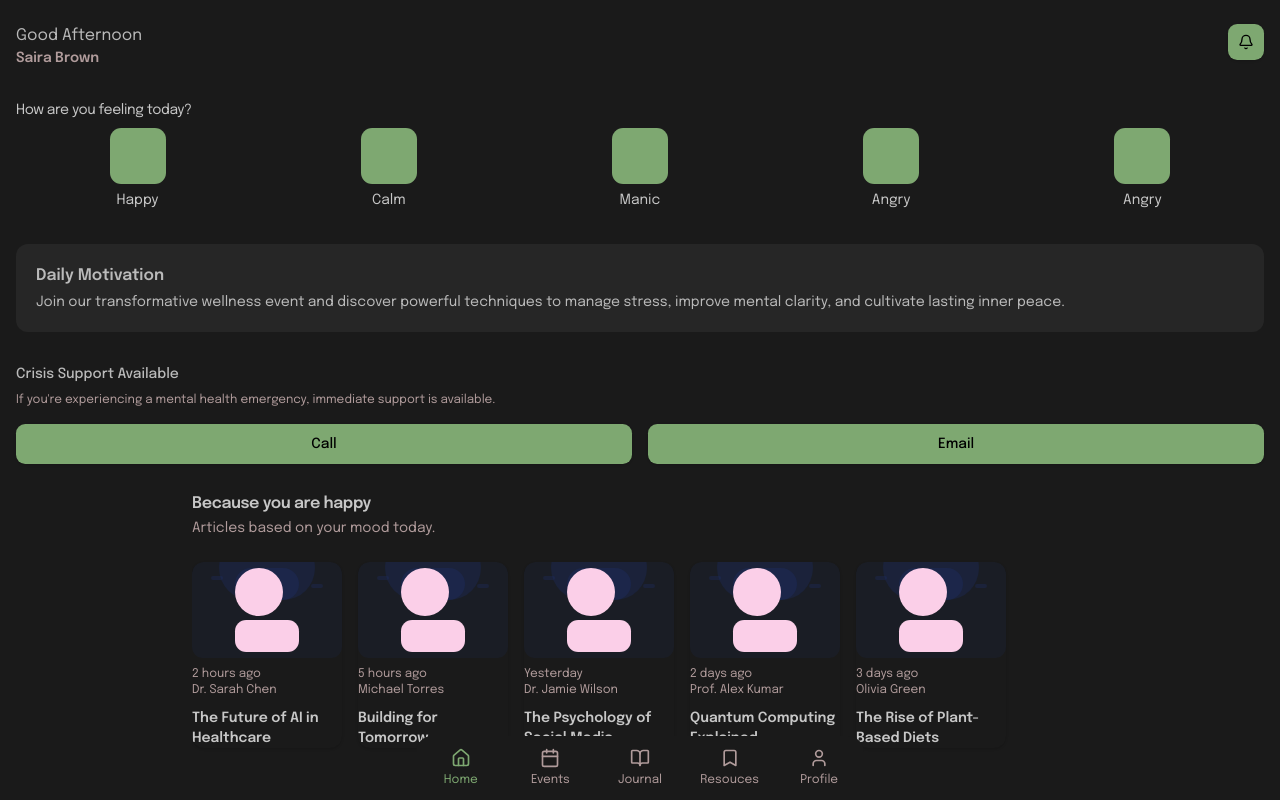
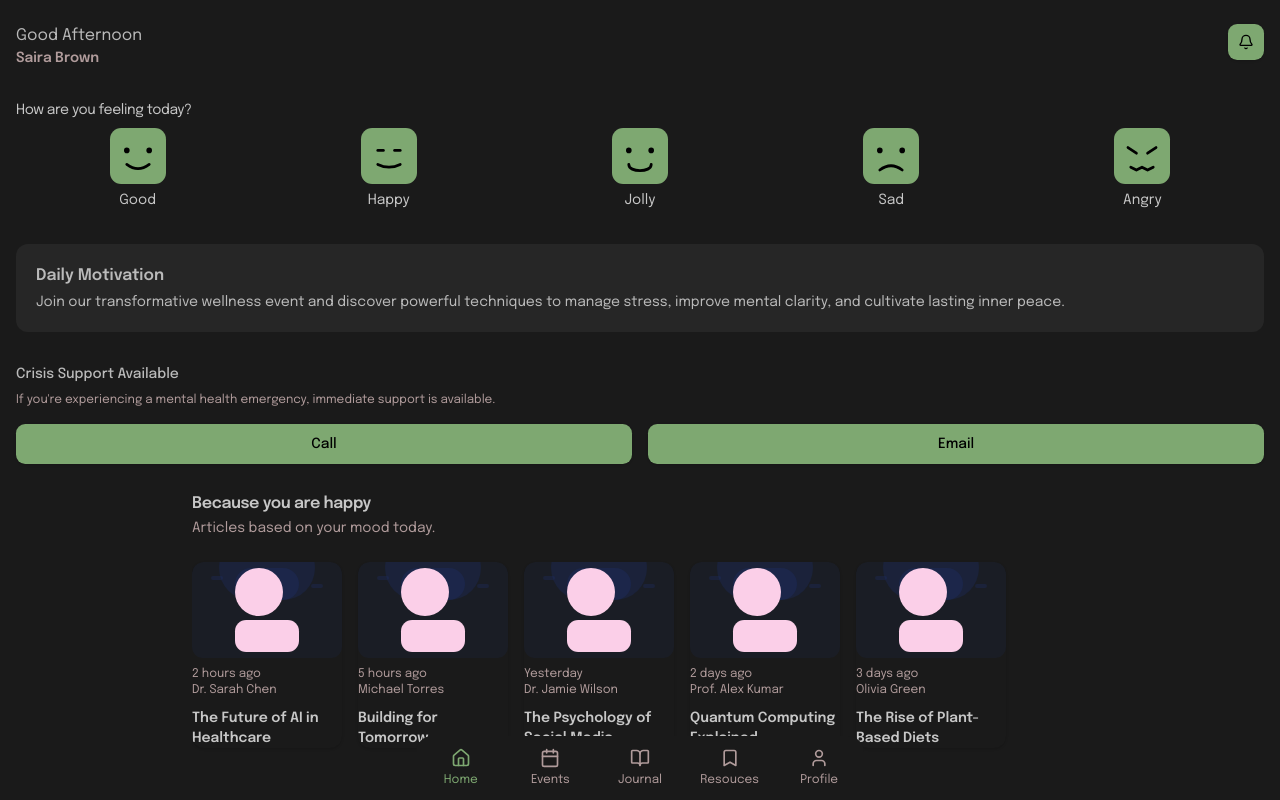
Before and after one commit to marknature/mental-compass, a Next.js app: page / in a window 1280 px wide. Built offline with nearby package versions, Linux system fonts and the light colour scheme.

Commit message:
feat: added faces

```diff
--- a/app/page.tsx
+++ b/app/page.tsx
@@ -4,14 +4,36 @@ import PageSection from "./_components/articles-grid";
 import { Bell } from "lucide-react";
 import { Button } from "@/components/ui/button";
 
+type Mood = "good" | "happy" | "jolly" | "sad" | "angry";
 export default function Home() {
-  const moods = [
-    { label: "Happy", color: "bg-pink-300/30" },
-    { label: "Calm", color: "bg-purple-300/30" },
-    { label: "Manic", color: "bg-cyan-300/30" },
-    { label: "Angry", color: "bg-orange-300/30" },
-    { label: "Angry", color: "bg-orange-300/30" },
+  const moods: { type: Mood; label: string; color: string }[] = [
+    {
+      type: "good",
+      label: "Good",
+      color: "bg-yellow-200 hover:bg-yellow-300",
+    },
+    {
+      type: "happy",
+      label: "Happy",
+      color: "bg-pink-200 hover:bg-pink-300",
+    },
+    {
+      type: "jolly",
+      label: "Jolly",
+      color: "bg-blue-300 hover:bg-blue-400",
+    },
+    {
+      type: "sad",
+      label: "Sad",
+      color: "bg-blue-200 hover:bg-blue-300",
+    },
+    {
+      type: "angry",
+      label: "Angry",
+      color: "bg-red-300 hover:bg-red-400",
+    },
   ];
+
   return (
     <div className="space-y-8">
       <header className="flex items-start justify-between">
@@ -40,7 +62,9 @@ export default function Home() {
                 key={index}
                 className={`bg-primary w-14 h-14 rounded-lg flex mb-1 items-center justify-center `}
                 aria-label={`Select mood: ${mood.label}`}
-              />
+              >
+                <FaceSvg mood={mood.type} />
+              </button>
               <span className="text-sm">{mood.label}</span>
             </span>
           ))}
@@ -67,3 +91,133 @@ export default function Home() {
     </div>
   );
 }
+
+function FaceSvg({ mood }: { mood: Mood }) {
+  switch (mood) {
+    case "good":
+      return (
+        <svg
+          viewBox="0 0 100 100"
+          xmlns="http://www.w3.org/2000/svg"
+          className="w-14 h-14"
+        >
+          <circle cx="30" cy="40" r="5" fill="black" />
+          <circle cx="70" cy="40" r="5" fill="black" />
+          <path
+            d="M 30 65 Q 50 80 70 65"
+            fill="none"
+            stroke="black"
+            strokeWidth="5"
+            strokeLinecap="round"
+          />
+        </svg>
+      );
+    case "happy":
+      return (
+        <svg
+          viewBox="0 0 100 100"
+          xmlns="http://www.w3.org/2000/svg"
+          className="w-14 h-14"
+        >
+          <line
+            x1="30"
+            y1="40"
+            x2="40"
+            y2="40"
+            stroke="black"
+            strokeWidth="5"
+            strokeLinecap="round"
+          />
+          <line
+            x1="60"
+            y1="40"
+            x2="70"
+            y2="40"
+            stroke="black"
+            strokeWidth="5"
+            strokeLinecap="round"
+          />
+          <path
+            d="M 30 65 Q 50 75 70 65"
+            fill="none"
+            stroke="black"
+            strokeWidth="5"
+            strokeLinecap="round"
+          />
+        </svg>
+      );
+    case "jolly":
+      return (
+        <svg
+          viewBox="0 0 100 100"
+          xmlns="http://www.w3.org/2000/svg"
+          className="w-14 h-14"
+        >
+          <circle cx="30" cy="40" r="5" fill="black" />
+          <circle cx="70" cy="40" r="5" fill="black" />
+          <path
+            d="M 30 65 C 30 80 70 80 70 65"
+            fill="none"
+            stroke="black"
+            strokeWidth="5"
+            strokeLinecap="round"
+          />
+        </svg>
+      );
+    case "sad":
+      return (
+        <svg
+          viewBox="0 0 100 100"
+          xmlns="http://www.w3.org/2000/svg"
+          className="w-14 h-14"
+        >
+          <circle cx="30" cy="40" r="5" fill="black" />
+          <circle cx="70" cy="40" r="5" fill="black" />
+          <path
+            d="M 30 75 Q 50 60 70 75"
+            fill="none"
+            stroke="black"
+            strokeWidth="5"
+            strokeLinecap="round"
+          />
+        </svg>
+      );
+    case "angry":
+      return (
+        <svg
+          viewBox="0 0 100 100"
+          xmlns="http://www.w3.org/2000/svg"
+          className="w-14 h-14"
+        >
+          <line
+            x1="25"
+            y1="35"
+            x2="40"
+            y2="45"
+            stroke="black"
+            strokeWidth="5"
+            strokeLinecap="round"
+          />
+          <line
+            x1="60"
+            y1="45"
+            x2="75"
+            y2="35"
+            stroke="black"
+            strokeWidth="5"
+            strokeLinecap="round"
+          />
+          <path
+            d="M 30 70 L 40 75 L 50 70 L 60 75 L 70 70"
+            fill="none"
+            stroke="black"
+            strokeWidth="5"
+            strokeLinecap="round"
+            strokeLinejoin="round"
+          />
+        </svg>
+      );
+    default:
+      return null;
+  }
+}
```
